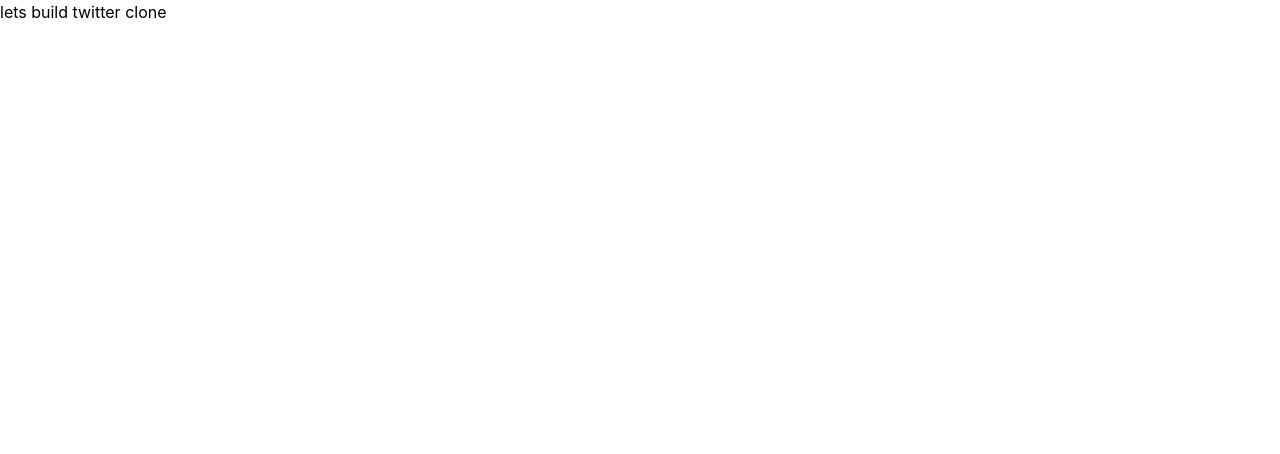
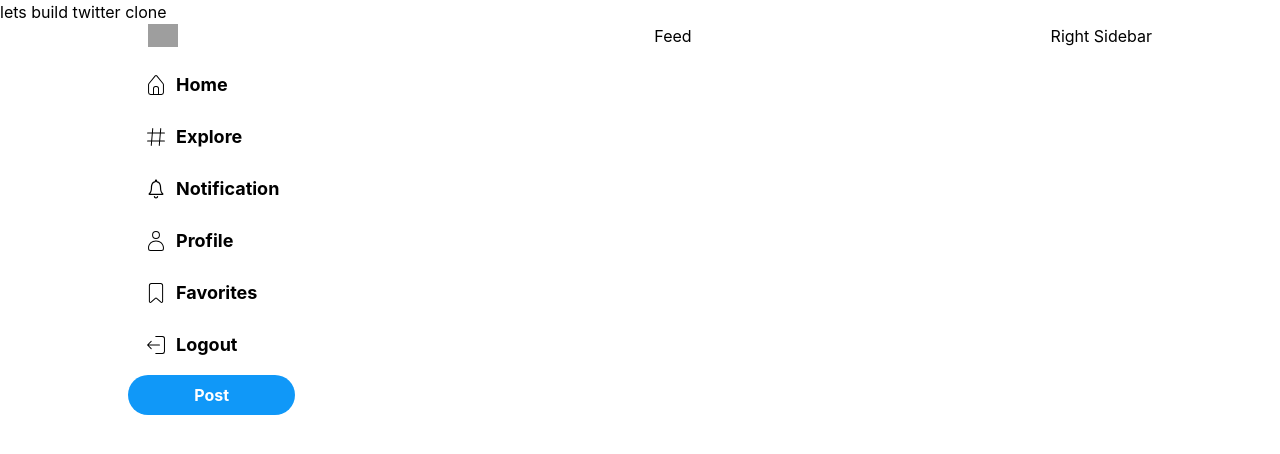
Before and after one commit to Hisham0mohiuddin/twitter-clone, a React (Vite) app in the folder frontend/clone/: page / in a window 1280 px wide. Shown: the top 454 px of the page. Built offline with nearby package versions, Linux system fonts and the light colour scheme; grey boxes are pictures that could not be loaded.

Commit message:
added basic fronend leftsidebar template

```diff
--- a/frontend/clone/package.json
+++ b/frontend/clone/package.json
@@ -12,7 +12,8 @@
   "dependencies": {
     "@tailwindcss/vite": "^4.3.3",
     "react": "^19.2.7",
-    "react-dom": "^19.2.7"
+    "react-dom": "^19.2.7",
+    "react-icons": "^5.7.0"
   },
   "devDependencies": {
     "@types/react": "^19.2.17",
--- a/frontend/clone/src/App.jsx
+++ b/frontend/clone/src/App.jsx
@@ -1,10 +1,12 @@
 import { useState } from 'react'
 import './App.css'
+import  Home  from "./components/Home";
 
 function App() {
   return (
     <div className="App">
       lets build twitter clone
+      <Home></Home>
     </div>
   )
 }
--- /dev/null
+++ b/frontend/clone/src/components/Feed.jsx
@@ -0,0 +1,3 @@
+export const Feed = () => {
+    return <div>Feed</div>;
+};
--- /dev/null
+++ b/frontend/clone/src/components/Home.jsx
@@ -0,0 +1,18 @@
+import { LeftSidebar } from "./LeftSidebar";
+import { RightSidebar } from "./RightSidebar";
+import { Feed } from "./Feed";
+
+const Home = ()=>{
+    return (
+        <div className = "flex justify-between mx-auto w-[80%]">
+            <LeftSidebar></LeftSidebar>
+
+            <Feed></Feed>
+
+            <RightSidebar></RightSidebar>
+
+        </div>
+    )
+}
+
+export default Home;
--- /dev/null
+++ b/frontend/clone/src/components/LeftSidebar.jsx
@@ -0,0 +1,62 @@
+import { CiHome ,CiHashtag} from "react-icons/ci";
+import { IoIosNotificationsOutline } from "react-icons/io";
+import { CiUser } from "react-icons/ci";
+import { CiBookmark } from "react-icons/ci";
+import { CiLogout } from "react-icons/ci";
+
+
+
+import "../styles/LeftSidebar.css";
+
+export const LeftSidebar = () => {
+    return <div>
+        <div className="container">
+            {/* this the calss for the logo of twitter  */}
+            <div className="logo">
+                <img className="ml-5" width = {"30px"} src="https://encrypted-tbn0.gstatic.com/images?q=tbn:ANd9GcS0D8eZ-_N-BdQxVAkaq517NlS5AFgHYhWDyz-ELNaqZQ&s=10" alt="twitter-logo" srcset="" />
+            </div>
+            {/* this the class of gogin to the different pages in the leftsidebar */}
+            <div className="my-4">
+                <div className="flex items-center my-2 px-4 py-2 hover:bg-gray-200 cursor-pointer rounded-full">
+                    {/* there sohould be icon and its text  */}
+                    <CiHome size = "24px"></CiHome>
+                    <h1 className="font-bold text-lg ml-2 ">Home</h1>
+                </div>
+
+                <div className="flex items-center my-2 px-4 py-2 hover:bg-gray-200 cursor-pointer rounded-full">
+                    {/* there sohould be icon and its text  */}
+                    <CiHashtag size = "24px"></CiHashtag>
+                    <h1 className="font-bold text-lg ml-2 ">Explore</h1>
+                </div>
+
+                <div className="flex items-center my-2 px-4 py-2 hover:bg-gray-200 cursor-pointer rounded-full">
+                    {/* there sohould be icon and its text  */}
+                    <IoIosNotificationsOutline size = "24px"></IoIosNotificationsOutline>
+                    <h1 className="font-bold text-lg ml-2 ">Notification</h1>
+                </div>
+
+                <div className="flex items-center my-2 px-4 py-2 hover:bg-gray-200 cursor-pointer rounded-full">
+                    {/* there sohould be icon and its text  */}
+                    <CiUser size = "24px"></CiUser>
+                    <h1 className="font-bold text-lg ml-2 ">Profile</h1>
+                </div>
+
+                <div className="flex items-center my-2 px-4 py-2 hover:bg-gray-200 cursor-pointer rounded-full">
+                    {/* there sohould be icon and its text  */}
+                    <CiBookmark size = "24px"></CiBookmark>
+                    <h1 className="font-bold text-lg ml-2 ">Favorites</h1>
+                </div>
+
+                <div className="flex items-center my-2 px-4 py-2 hover:bg-gray-200 cursor-pointer rounded-full">
+                    {/* there sohould be icon and its text  */}
+                    <CiLogout size = "24px"></CiLogout>
+                    <h1 className="font-bold text-lg ml-2 ">Logout</h1>
+                </div>
+
+                <button className = "px-4 py-2 border-none text-md bg-[#1098F8] rounded-full w-full text-white font-bold hover:cursor-pointer" >Post</button>
+
+            </div>
+        </div>
+
+    </div>;
+};
--- /dev/null
+++ b/frontend/clone/src/components/RightSidebar.jsx
@@ -0,0 +1,3 @@
+export const RightSidebar = () => {
+    return <div>Right Sidebar</div>;
+};
```
Also changed, not shown: frontend/clone/src/styles/LeftSidebar.css (added), 1 other file (tests, documents, lock files or other folders).
